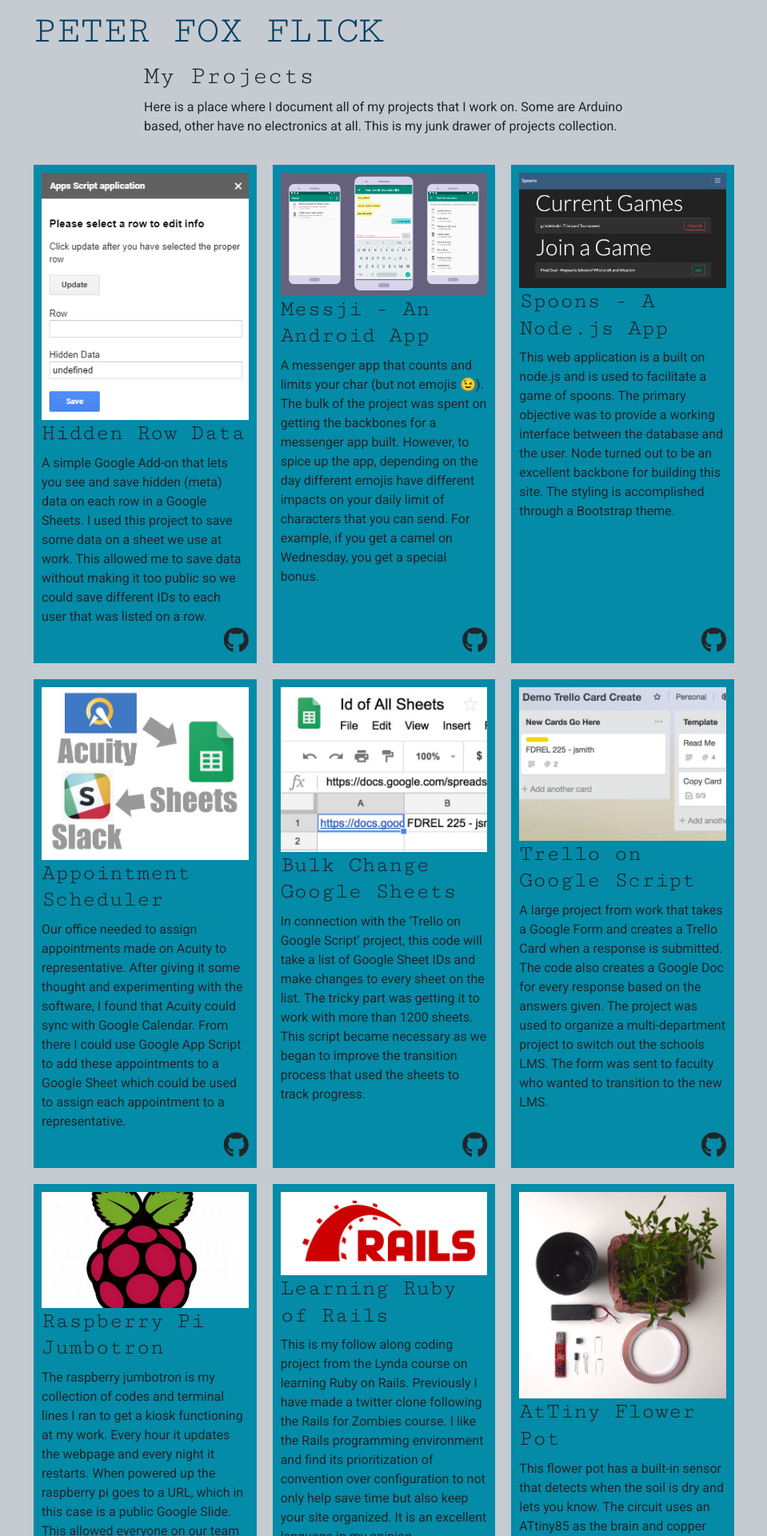
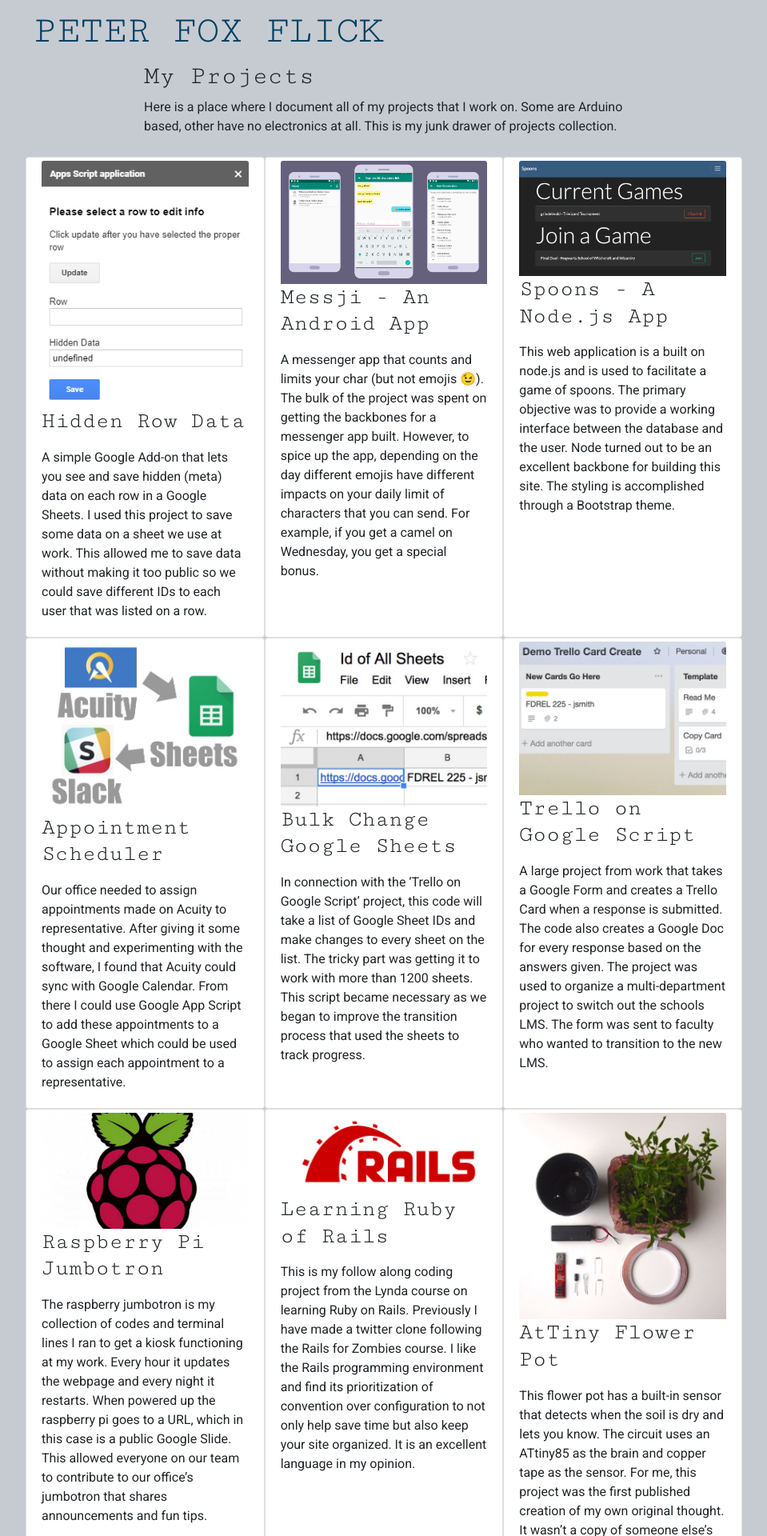
Before and after one commit to peterfoxflick/OldWebsite, a Jekyll site: the page built from projects.md, in a window 1280 px wide. Shown: the top 1920 px of the page at 80% size, without its empty margins (160-1119 px from the left). Built offline with Jekyll 4.4.1, drawn with Linux system fonts in a browser that asks for light colours; our own code applies the rules of GitHub Pages for plain Markdown files.

Commit message:
Updated projects to Bootstrap cards

```diff
--- a/_includes/footer.html
+++ b/_includes/footer.html
@@ -1,7 +1,7 @@
-<footer class="site-footer h-card">
+<footer class="site-footer h-card mt-3">
   <data class="u-url" href="{{ "/" | relative_url }}"></data>
       <div>
-        <a href="https://peterfoxflick.github.io" style="text-align: center;"><p>PeterFoxFlick</p></a>
+        <a href="https://www.peterfoxflick.com" style="text-align: center;"><p>PeterFoxFlick</p></a>
       </div>
 </footer>
 
--- a/_layouts/projects.html
+++ b/_layouts/projects.html
@@ -12,25 +12,29 @@
     </div>
   </div>
 
-  <div id="projects">
+     <div class="container">
+   <div class="row justify-content-center" id="frame-holder">
+
   {%- if site.posts.size > 0 -%}
     {%- for post in site.posts -%}
-      <div class="my-card">
+   <div class='card card-frame col-lg-4 col-md-6 col-sm-12 col-12' >
+      <div class='card-body'>
         <a class="post-link" href="{{ post.url | relative_url }}">
           {%- if post.img -%}
-            <img src='/assets/projects/{{ post.img }}'>
+            <img class="card-img-top" src='/assets/projects/{{ post.img }}'>
           {%- else -%}
-            <h3>{{ post.title }}</h3>
+            <h3 class="card-title">{{ post.title }}</h3>
           {%- endif -%}
           {%- if post.img && showTitle -%}
-            <h3>{{ post.title }}</h3>
+            <h3 class="card-title">{{ post.title }}</h3>
           {%- endif -%}
         </a>
 
         {%- if site.show_excerpts -%}
-          {{ post.excerpt }}
+          <p class="card-text">{{ post.excerpt }}</p>
         {%- endif -%}
 
+<!--
         <div class="links">
 
           {%- if post.video -%}
@@ -46,13 +50,12 @@
           {%- endif -%}
 
         </div>
-
+ -->
       </div>
-
+      </div>
       {%- endfor -%}
     </div>
-
-    <p class="rss-subscribe"><a href="{{ "/feed.xml" | relative_url }}">Subscribe via RSS</a></p>
+    </div>
   {%- endif -%}
 
 </div>
--- a/assets/main.scss
+++ b/assets/main.scss
@@ -61,6 +61,10 @@
   grid-gap: 20px;
   padding: 10px;
 
+}
+
+.card-body {
+	padding: 4px;
 }
 
 .my-card {
```
